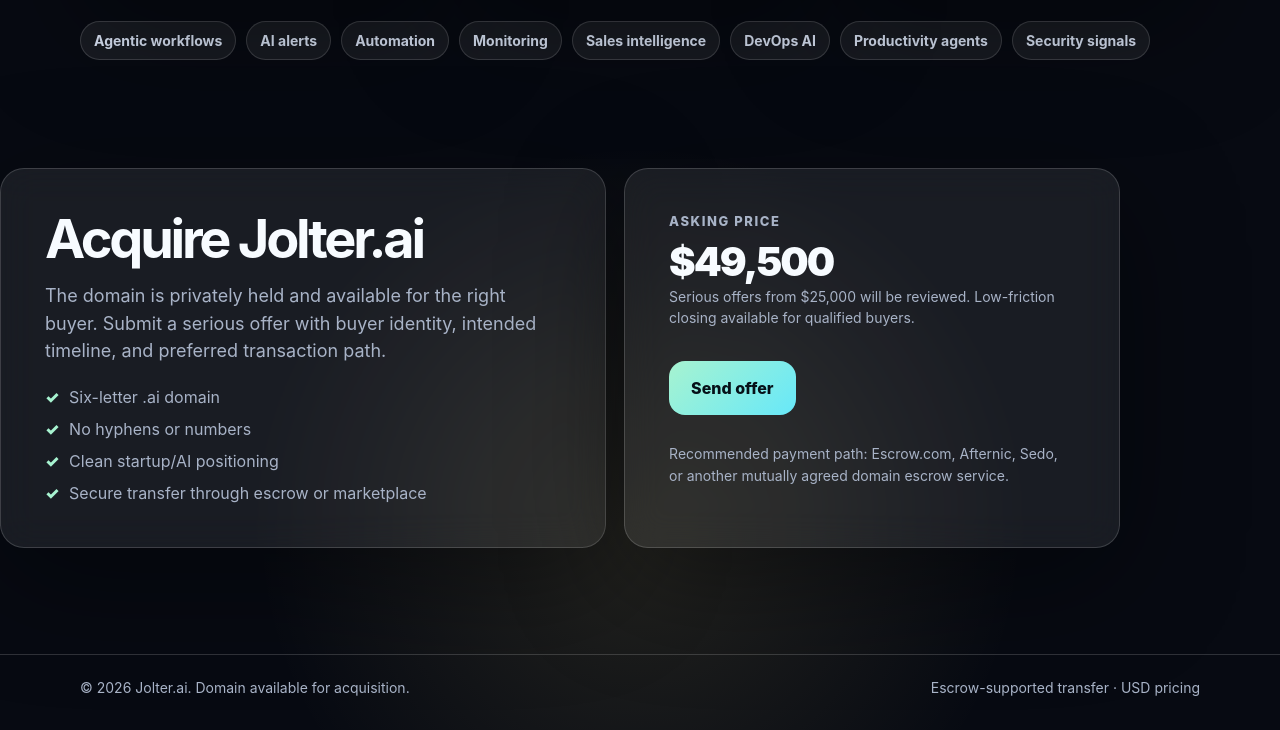
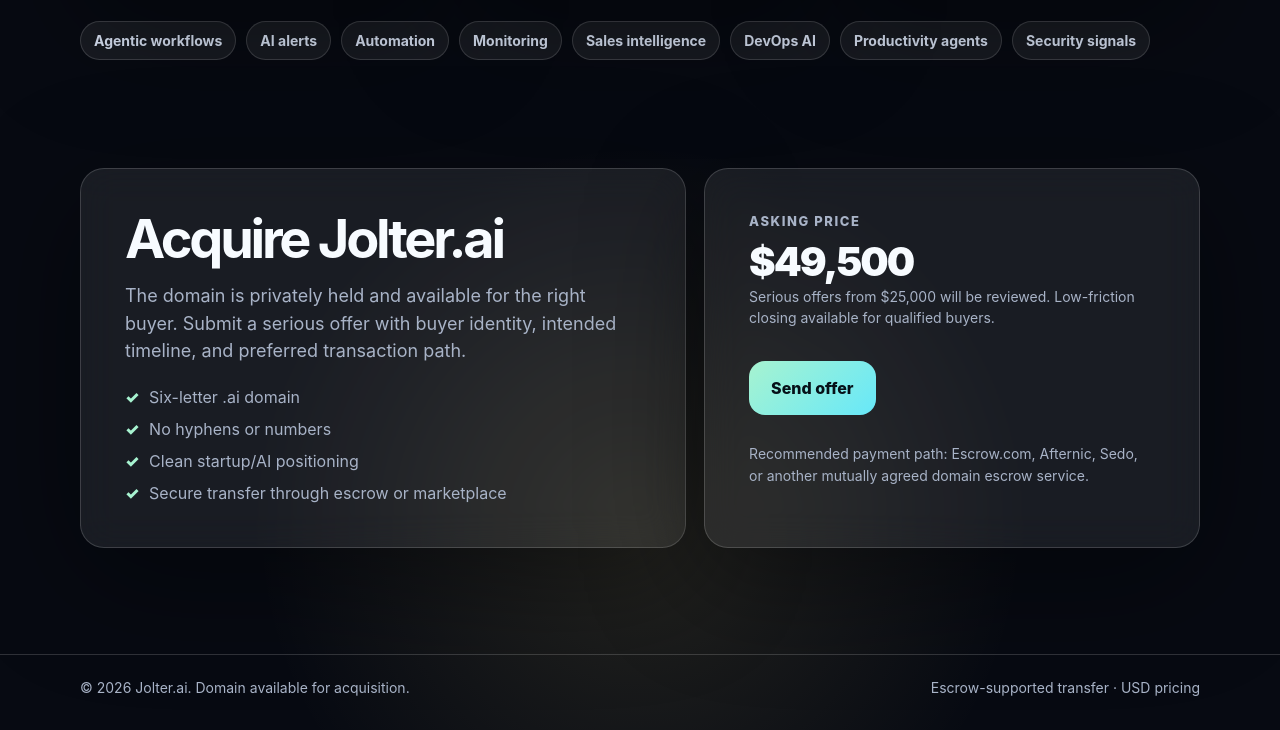
Before and after one commit to Troywcobb/jolter-ai-sale, a plain HTML site: page index.html in a window 1280 px wide. Shown: the part 1288-2018 px from the top of the page. Drawn offline with Linux system fonts and the light colour scheme.

Commit message:
Fix offer section alignment

```diff
--- a/index.html
+++ b/index.html
@@ -154,7 +154,7 @@
       grid-template-columns: 1.1fr .9fr;
       gap: 18px;
       align-items: stretch;
-      margin: 40px 0 72px;
+      margin: 40px auto 72px;
     }
     .big-panel { padding: clamp(26px, 5vw, 44px); }
     .checklist { list-style: none; padding: 0; margin: 22px 0 0; display: grid; gap: 12px; }
```
